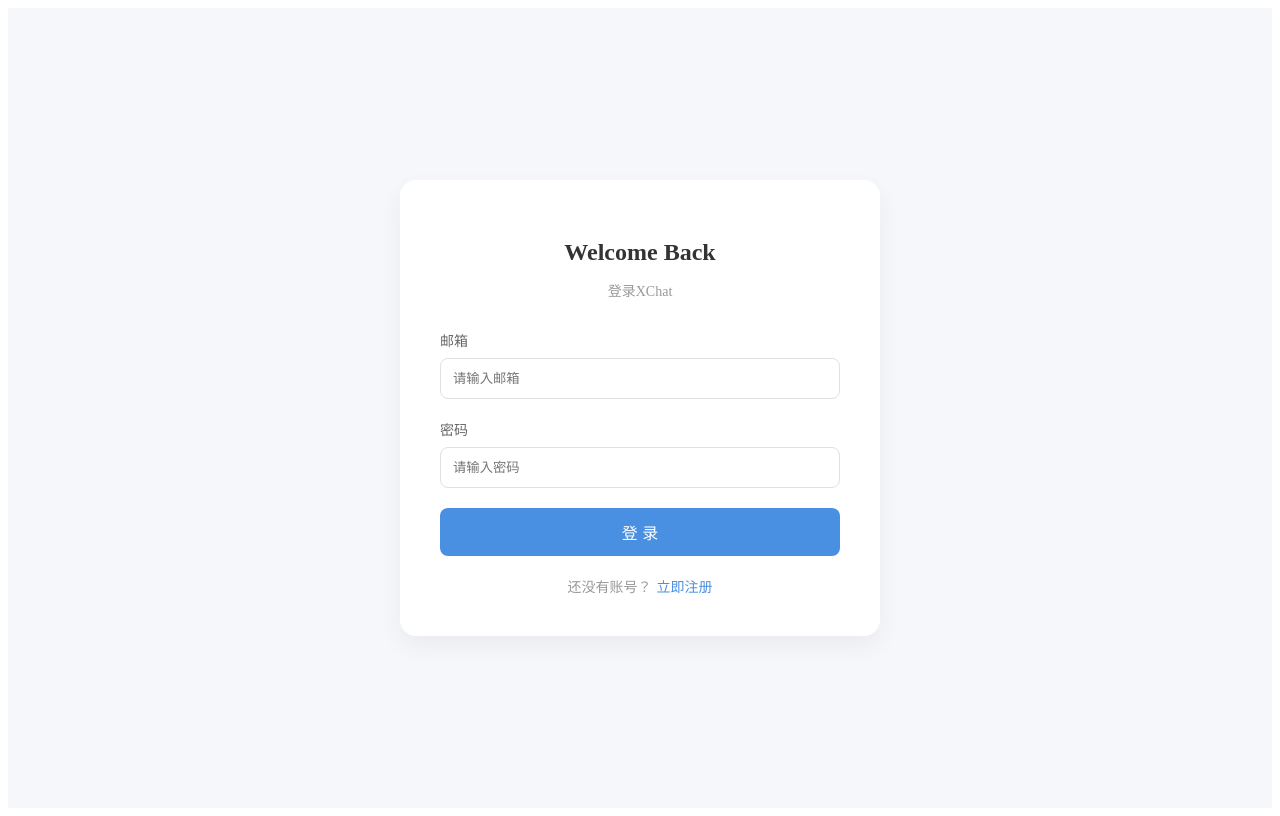
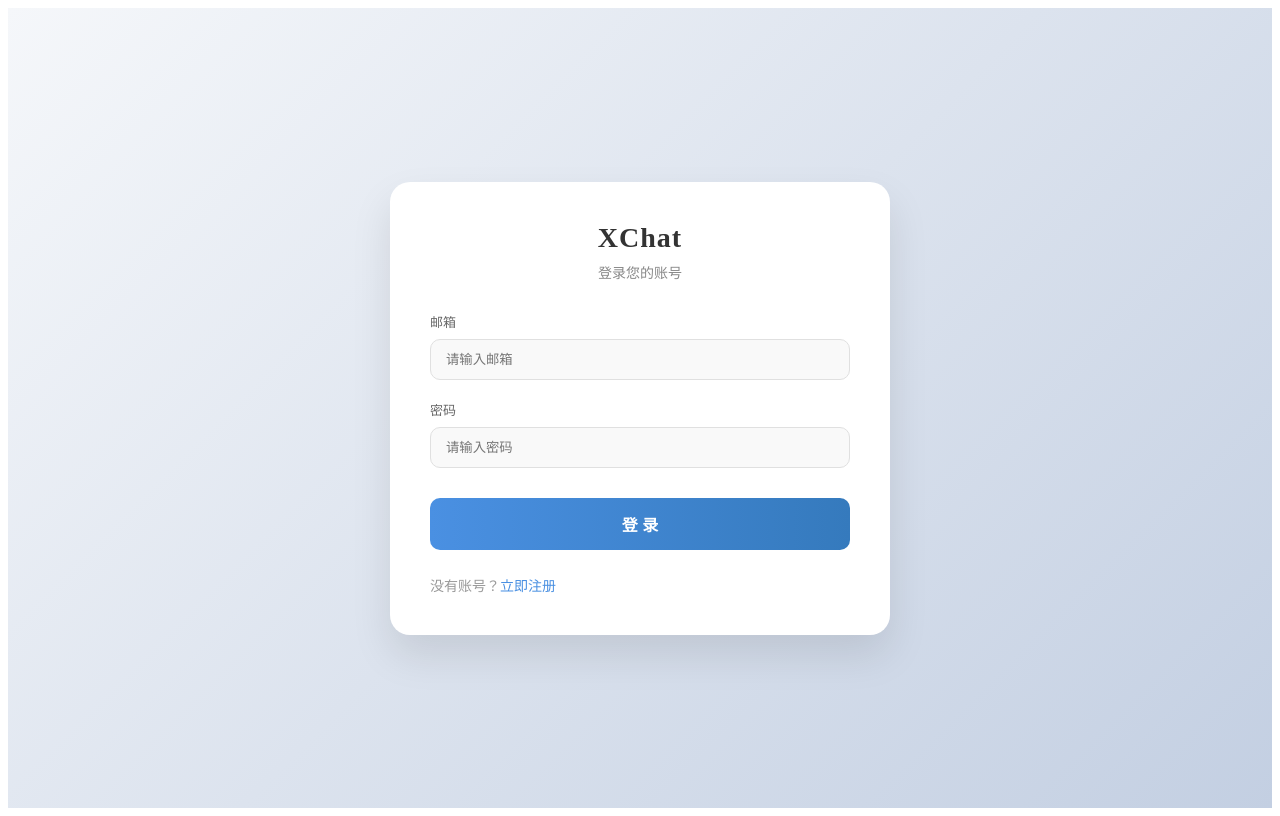
Before and after one commit to Muelsyse030/XWebChat, a Vue app: page /login in a window 1280 px wide. Built offline with nearby package versions, Linux system fonts and the light colour scheme.

Commit message:
优化了登录界面

```diff
--- a/src/views/login.vue
+++ b/src/views/login.vue
@@ -1,47 +1,190 @@
 <template>
   <div class="login-container">
     <div class="login-card">
-      <h2 class="title">Welcome Back</h2>
-      <p class="subtitle">登录XChat</p>
+      <div class="header">
+        <h2 class="title">XChat</h2>
+        <p class="subtitle">{{ isFnMode ? '登录您的账号' : '选择一个账号登录' }}</p>
+      </div>
 
-      <form @submit.prevent="handleLogin" class="login-form">
+      <div v-if="!isFnMode && historyUsers.length > 0" class="account-list-container">
+        <div class="account-grid">
+          <div
+            v-for="user in historyUsers"
+            :key="user.id"
+            class="account-item"
+            @click="selectUser(user)"
+          >
+            <div class="account-avatar-wrapper">
+               <img v-if="user.avatar" :src="user.avatar" class="account-avatar" />
+               <div v-else class="account-avatar placeholder">{{ user.nickname.charAt(0) }}</div>
+               <div class="delete-btn" @click.stop="removeHistory(user)">×</div>
+            </div>
+            <span class="account-name">{{ user.nickname }}</span>
+            <span class="account-email">{{ user.email }}</span>
+          </div>
+
+          <div class="account-item add-account" @click="switchToForm(null)">
+            <div class="add-icon">+</div>
+            <span class="account-name">添加账号</span>
+          </div>
+        </div>
+      </div>
+
+      <form v-else @submit.prevent="handleLogin" class="login-form">
+
+        <div v-if="targetUser" class="selected-user-display">
+          <img v-if="targetUser.avatar" :src="targetUser.avatar" class="big-avatar" />
+          <div v-else class="big-avatar placeholder">{{ targetUser.nickname.charAt(0) }}</div>
+          <h3 class="user-greeting">Hi, {{ targetUser.nickname }}</h3>
+        </div>
+
         <div class="form-group">
           <label>邮箱</label>
-          <input type="text" v-model="form.email" placeholder="请输入邮箱" required />
+          <input
+            type="text"
+            v-model="form.email"
+            placeholder="请输入邮箱"
+            required
+            :disabled="!!targetUser"
+            :class="{ 'input-readonly': !!targetUser }"
+          />
         </div>
 
         <div class="form-group">
           <label>密码</label>
-          <input type="password" v-model="form.password" placeholder="请输入密码" required />
+          <input
+            type="password"
+            v-model="form.password"
+            placeholder="请输入密码"
+            required
+            ref="passwordInput"
+          />
         </div>
 
         <button type="submit" :disabled="loading" class="btn-primary">
           {{ loading ? '登录中...' : '登 录' }}
         </button>
-        <div class="footer-links">
-          <span class="text-gray">还没有账号？</span>
-          <a @click.prevent="goToRegister" class="link">立即注册</a>
+
+        <div class="footer-actions">
+           <a v-if="targetUser || historyUsers.length > 0" @click="backToList" class="link secondary">
+             {{ targetUser ? '← 切换账号' : '← 返回列表' }}
+           </a>
+
+           <div class="right-links">
+             <span class="text-gray">没有账号？</span>
+             <a @click.prevent="goToRegister" class="link">立即注册</a>
+           </div>
         </div>
       </form>
+
     </div>
   </div>
 </template>
 
 <script setup>
-import { reactive, ref } from 'vue';
+import { reactive, ref, onMounted, nextTick } from 'vue';
 import { useRouter } from 'vue-router';
-import { loginUser } from '@/api/chat'; // 引入 API
-import { useUserStore } from '@/stores/user'; // 引入 Pinia
+import { loginUser } from '@/api/chat';
+import { useUserStore } from '@/stores/user';
 import { ElMessage } from 'element-plus';
 
 const router = useRouter();
-const userStore = useUserStore(); // 使用 store
+const userStore = useUserStore();
 const loading = ref(false);
+const passwordInput = ref(null);
+
+// 历史记录 Key
+const HISTORY_KEY = 'xchat_user_history';
+
+// 状态
+const historyUsers = ref([]);
+const targetUser = ref(null); // 当前选中的历史用户对象
+const isFnMode = ref(true); // 是否显示表单模式
 
 const form = reactive({
-    email: '', // 后端是 findByEmail，所以这里要是 email
+    email: '',
     password: ''
 });
+
+onMounted(() => {
+  loadHistory();
+  // 如果有历史记录，默认显示列表模式
+  if (historyUsers.value.length > 0) {
+    isFnMode.value = false;
+  }
+});
+
+// 加载历史记录
+const loadHistory = () => {
+  try {
+    const json = localStorage.getItem(HISTORY_KEY);
+    if (json) {
+      historyUsers.value = JSON.parse(json);
+    }
+  } catch (e) {
+    console.error("读取历史记录失败", e);
+    localStorage.removeItem(HISTORY_KEY);
+  }
+};
+
+// 选择某个历史用户登录
+const selectUser = (user) => {
+  targetUser.value = user;
+  form.email = user.email;
+  form.password = ''; // 清空密码
+  isFnMode.value = true;
+
+  // 自动聚焦密码框
+  nextTick(() => {
+    if (passwordInput.value) passwordInput.value.focus();
+  });
+};
+
+// 切换到普通表单（新账号）
+const switchToForm = () => {
+  targetUser.value = null;
+  form.email = '';
+  form.password = '';
+  isFnMode.value = true;
+};
+
+// 返回列表
+const backToList = () => {
+  if (historyUsers.value.length > 0) {
+    isFnMode.value = false;
+    targetUser.value = null;
+  } else {
+    // 如果没有列表，就只是清空选中状态
+    targetUser.value = null;
+    form.email = '';
+  }
+};
+
+// 删除历史记录
+const removeHistory = (user) => {
+  historyUsers.value = historyUsers.value.filter(u => u.id !== user.id);
+  localStorage.setItem(HISTORY_KEY, JSON.stringify(historyUsers.value));
+  if (historyUsers.value.length === 0) {
+    switchToForm();
+  }
+};
+
+// 保存登录成功的一条记录
+const saveToHistory = (userInfo) => {
+  // 1. 先过滤掉已存在的同名账号（避免重复，且更新最新头像/昵称）
+  let list = historyUsers.value.filter(u => u.email !== userInfo.email);
+  // 2. 插入到最前面
+  list.unshift({
+    id: userInfo.id,
+    nickname: userInfo.nickname,
+    email: userInfo.email,
+    avatar: userInfo.avatar
+  });
+  // 3. 限制只存最近5个
+  if (list.length > 5) list = list.slice(0, 5);
+
+  localStorage.setItem(HISTORY_KEY, JSON.stringify(list));
+};
 
 const goToRegister = () => {
   router.push('/register');
@@ -50,22 +193,24 @@ const goToRegister = () => {
 const handleLogin = async () => {
   loading.value = true;
   try {
-    // 1. 调用真实接口
+    // 修复点：正确声明变量 const res
     const res = await loginUser(form);
 
     if (res.code === 200) {
-        // 2. 保存 Token 和用户信息到 Pinia/LocalStorage
         userStore.setToken(res.token);
         userStore.setUser(res.userInfo);
-        console.log('登录成功', res.userInfo);
-        ElMessage.success('登录成功，欢迎回来！'); // 替换 alert
+
+        // 记录到历史
+        saveToHistory(res.userInfo);
+
+        ElMessage.success('登录成功');
         router.push('/chat');
     } else {
-        ElMessage.error(res.msg || '登录失败'); // 替换 alert
+        ElMessage.error(res.msg || '登录失败');
     }
   } catch (error) {
     console.error(error);
-    ElMessage.error('登录请求失败，请检查网络'); // 替换 alert
+    ElMessage.error('登录请求失败，请检查网络');
   } finally {
     loading.value = false;
   }
@@ -74,95 +219,183 @@ const handleLogin = async () => {
 
 <style scoped>
 .login-container {
-  height: 100vh;
+  min-height: 100vh;
   display: flex;
   justify-content: center;
   align-items: center;
-  background-color: #f5f7fa; /* 浅灰色背景 */
+  background: linear-gradient(135deg, #f5f7fa 0%, #c3cfe2 100%);
 }
 
 .login-card {
   width: 100%;
-  max-width: 400px;
+  max-width: 420px;
   background: white;
   padding: 40px;
-  border-radius: 16px;
-  box-shadow: 0 10px 25px rgba(0, 0, 0, 0.05); /* 柔和阴影 */
+  border-radius: 20px;
+  box-shadow: 0 20px 40px rgba(0, 0, 0, 0.1);
   text-align: center;
+  transition: all 0.3s ease;
 }
 
-.title {
-  margin-bottom: 8px;
-  color: #333;
-  font-weight: 600;
+.header { margin-bottom: 30px; }
+.title { margin: 0; color: #333; font-weight: 700; font-size: 28px; letter-spacing: 1px; }
+.subtitle { color: #888; margin-top: 8px; font-size: 14px; }
+
+/* === 账号列表样式 === */
+.account-list-container {
+  display: flex;
+  justify-content: center;
 }
 
-.subtitle {
-  color: #999;
-  margin-bottom: 30px;
-  font-size: 14px;
+.account-grid {
+  display: grid;
+  grid-template-columns: repeat(2, 1fr);
+  gap: 20px;
+  width: 100%;
 }
 
-.form-group {
-  margin-bottom: 20px;
-  text-align: left;
+.account-item {
+  background: #f8f9fa;
+  border: 1px solid #eee;
+  border-radius: 12px;
+  padding: 20px 10px;
+  cursor: pointer;
+  display: flex;
+  flex-direction: column;
+  align-items: center;
+  transition: all 0.2s;
+  position: relative;
 }
 
-.form-group label {
+.account-item:hover {
+  background: #fff;
+  border-color: #4a90e2;
+  transform: translateY(-3px);
+  box-shadow: 0 5px 15px rgba(74, 144, 226, 0.15);
+}
+
+.account-avatar-wrapper { position: relative; margin-bottom: 10px; }
+.account-avatar {
+  width: 60px; height: 60px;
+  border-radius: 50%;
+  object-fit: cover;
+  border: 2px solid #fff;
+  box-shadow: 0 2px 8px rgba(0,0,0,0.1);
+}
+.account-avatar.placeholder {
+  background: linear-gradient(135deg, #667eea, #764ba2);
+  color: white;
+  display: flex; align-items: center; justify-content: center;
+  font-size: 24px; font-weight: bold;
+}
+
+.delete-btn {
+  position: absolute;
+  top: -5px; right: -5px;
+  width: 20px; height: 20px;
+  background: #ff4d4f;
+  color: white;
+  border-radius: 50%;
+  font-size: 14px; line-height: 18px;
+  display: none;
+  justify-content: center; align-items: center;
+}
+.account-item:hover .delete-btn { display: flex; }
+
+.account-name { font-size: 14px; font-weight: 600; color: #333; margin-bottom: 4px; overflow: hidden; text-overflow: ellipsis; white-space: nowrap; max-width: 100%; }
+.account-email { font-size: 12px; color: #999; overflow: hidden; text-overflow: ellipsis; white-space: nowrap; max-width: 100%; }
+
+.add-account {
+  border: 1px dashed #ccc;
+  justify-content: center;
+}
+.add-account .add-icon {
+  width: 50px; height: 50px;
+  border-radius: 50%;
+  background: #f0f0f0;
+  color: #999;
+  font-size: 30px;
+  display: flex; align-items: center; justify-content: center;
+  margin-bottom: 10px;
+}
+.add-account:hover .add-icon {
+  background: #4a90e2; color: white;
+}
+
+/* === 选中用户展示 === */
+.selected-user-display {
+  margin-bottom: 25px;
+  animation: fadeIn 0.4s ease;
+}
+.big-avatar {
+  width: 80px; height: 80px;
+  border-radius: 50%;
+  margin: 0 auto 10px;
   display: block;
-  font-size: 14px;
-  color: #666;
-  margin-bottom: 8px;
+  border: 3px solid white;
+  box-shadow: 0 5px 15px rgba(0,0,0,0.1);
+  object-fit: cover;
 }
+.big-avatar.placeholder {
+  background: linear-gradient(135deg, #667eea, #764ba2);
+  color: white;
+  display: flex; align-items: center; justify-content: center;
+  font-size: 32px; font-weight: bold;
+}
+.user-greeting { margin: 0; color: #444; font-size: 18px; }
+
+/* === 表单样式 === */
+.form-group { margin-bottom: 20px; text-align: left; }
+.form-group label { display: block; font-size: 13px; color: #666; margin-bottom: 8px; font-weight: 500; }
 
 input {
   width: 100%;
-  padding: 12px;
+  padding: 12px 15px;
   border: 1px solid #e0e0e0;
-  border-radius: 8px;
+  border-radius: 10px;
   outline: none;
-  transition: border-color 0.3s;
+  transition: all 0.3s;
   box-sizing: border-box;
+  background: #f9f9f9;
 }
-
-input:focus {
-  border-color: #4a90e2;
-}
+input:focus { border-color: #4a90e2; background: white; box-shadow: 0 0 0 3px rgba(74, 144, 226, 0.1); }
+.input-readonly { background-color: #f2f2f2; color: #888; cursor: not-allowed; }
 
 .btn-primary {
   width: 100%;
-  padding: 12px;
-  background-color: #4a90e2;
+  padding: 14px;
+  background: linear-gradient(to right, #4a90e2, #357abd);
   color: white;
   border: none;
-  border-radius: 8px;
+  border-radius: 10px;
   font-size: 16px;
+  font-weight: 600;
   cursor: pointer;
-  transition: background 0.3s;
+  transition: transform 0.2s, box-shadow 0.2s;
+  margin-top: 10px;
 }
+.btn-primary:hover {
+  transform: translateY(-2px);
+  box-shadow: 0 5px 15px rgba(74, 144, 226, 0.3);
+}
+.btn-primary:disabled { background: #a0cfff; cursor: not-allowed; transform: none; }
 
-.btn-primary:hover {
-  background-color: #357abd;
-}
-
-.btn-primary:disabled {
-  background-color: #a0cfff;
-  cursor: not-allowed;
-}
-/* 新增样式 */
-.footer-links {
-  margin-top: 20px;
+.footer-actions {
+  margin-top: 25px;
+  display: flex;
+  justify-content: space-between;
+  align-items: center;
   font-size: 14px;
 }
 
 .text-gray { color: #999; }
+.link { color: #4a90e2; cursor: pointer; font-weight: 500; text-decoration: none; }
+.link:hover { text-decoration: underline; }
+.link.secondary { color: #888; }
+.link.secondary:hover { color: #555; }
 
-.link {
-  color: #4a90e2;
-  cursor: pointer;
-  margin-left: 5px;
-  font-weight: 500;
+@keyframes fadeIn {
+  from { opacity: 0; transform: translateY(10px); }
+  to { opacity: 1; transform: translateY(0); }
 }
-
-.link:hover { text-decoration: underline; }
 </style>
```
Also changed, not shown: 1 other file (tests, documents, lock files or other folders).
